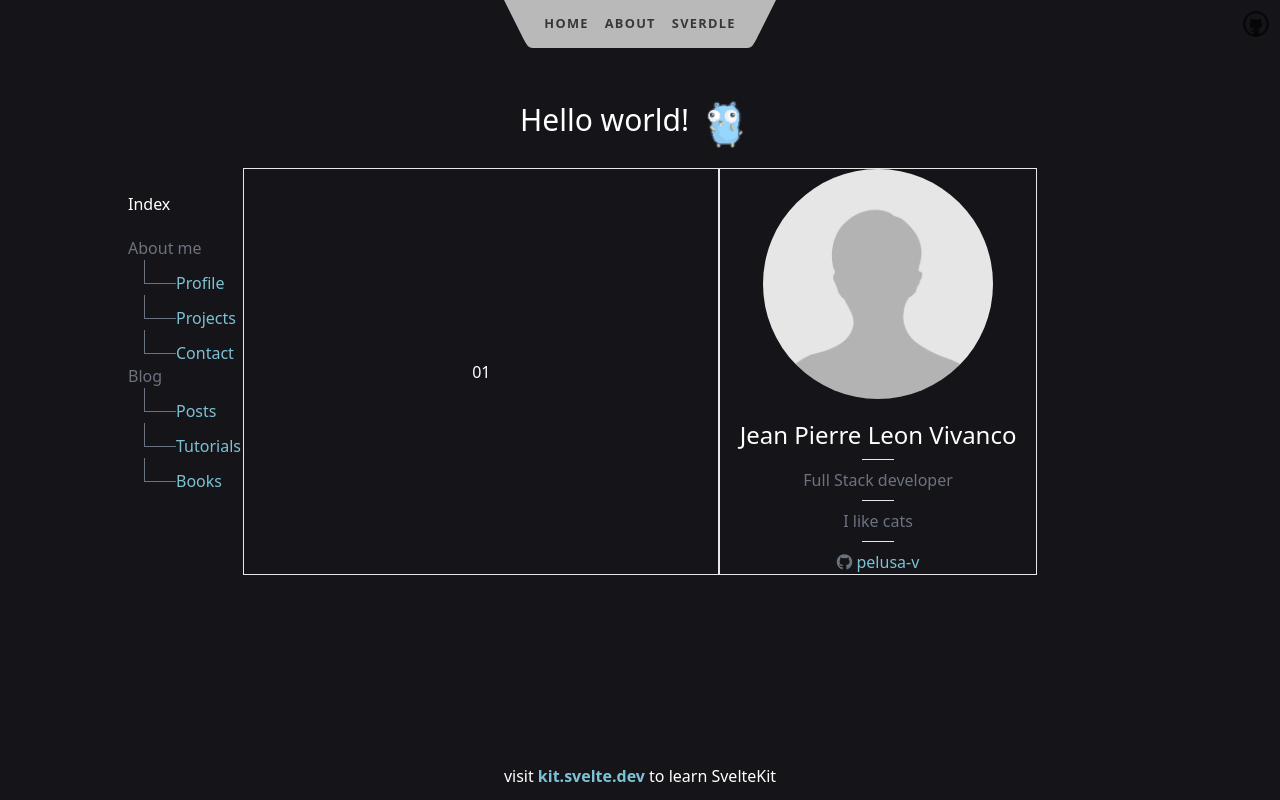
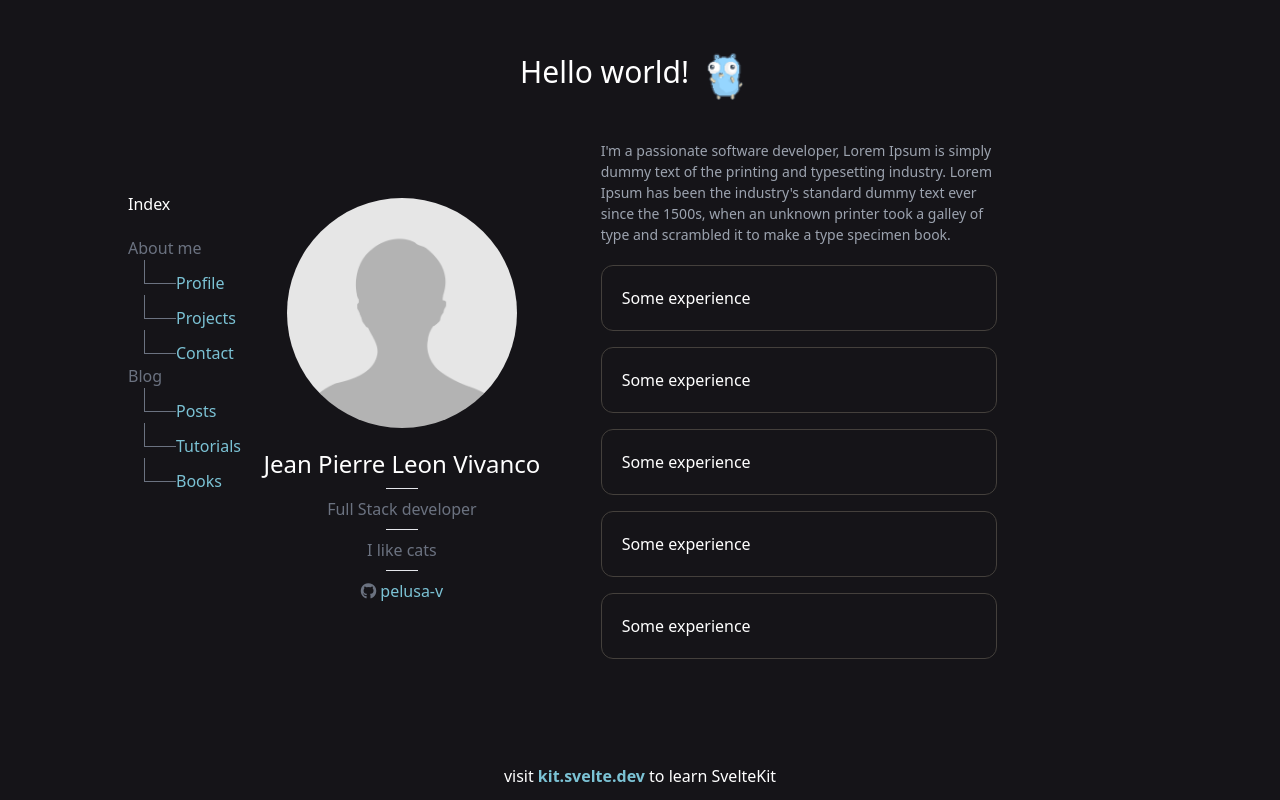
Before and after one commit to pelusa-v/portfolio-jp-ui, a SvelteKit app: page /profile in a window 1280 px wide. Built offline with nearby package versions, Linux system fonts and the light colour scheme.

Commit message:
Profile experience component 50%, layout done

```diff
--- a/src/routes/+layout.svelte
+++ b/src/routes/+layout.svelte
@@ -8,7 +8,7 @@
 
 <div class="app">
 
-	<Header />
+	<!-- <Header /> -->
 	<Sidebar data={sideBarData}/>
 
 	<main>
--- a/src/routes/profile/+page.svelte
+++ b/src/routes/profile/+page.svelte
@@ -2,6 +2,7 @@
     import ProfilePhoto from './ProfilePhoto.svelte';
     import Gopher from '../Gopher.svelte';
     import ProfileSummary from './ProfileSummary.svelte';
+    import ExperienceBadge from './ExperienceBadge.svelte';
     let desc1 = "Lorem ipsum dolor sit amet, consectetur adipiscing elit. Nunc semper justo a tellus rutrum varius. Maecenas quis metus vitae turpis tempus pharetra nec quis justo. Lorem ipsum dolor sit amet, consectetur adipiscing elit. Fusce tristique nibh felis, non mattis mi hendrerit in. Sed non elit eu mi suscipit dictum elementum nec mauris"
     let desc2 = "Proyecto desarrollado con fines educativos"
     let desc3 = "Vivamus ac luctus massa. Quisque laoreet, ipsum non venenatis consectetur, mauris elit gravida nunc, tincidunt placerat elit tortor sit amet tellus. Ut vitae sagittis nibh."
@@ -16,8 +17,8 @@
 </div>
 
 <div class="flex justify-center items-center">
-  <div class="aboutme-container flex flex-wrap md:flex-nowrap">
-    <div class="flex flex-wrap justify-center items-center border w-full md:w-2/5 lg:w-2/5 md:order-2">
+  <div class="py-3 aboutme-container flex flex-wrap md:flex-nowrap">
+    <div class="flex flex-wrap justify-center items-center w-full md:w-2/5 lg:w-2/5 md:order-1">
       <div>
         <ProfilePhoto></ProfilePhoto>
         <ProfileSummary
@@ -28,8 +29,32 @@
           summary="I like cats"></ProfileSummary>
       </div>
     </div>
-    <div class="flex justify-center items-center border w-full md:w-3/5 lg:w-3/5 md:order-1">
-      01
+    <div class=" w-full md:w-3/5 lg:w-3/5 md:order-2 overflow-y-scroll scrollbar">
+      <div class="px-10 py-2">
+        <div class="mb-5 text-sm font-light text-gray-400">
+          <p>I'm a passionate software developer, Lorem Ipsum is simply dummy text of the printing and typesetting industry.
+            Lorem Ipsum has been the industry's standard dummy text ever since the 1500s, when an unknown printer took a galley of type and
+            scrambled it to make a type specimen book.</p>
+        </div>
+        <div>
+          <ExperienceBadge/>
+        </div>
+        <div>
+          <ExperienceBadge/>
+        </div>
+        <div>
+          <ExperienceBadge/>
+        </div>
+        <div>
+          <ExperienceBadge/>
+        </div>
+        <div>
+          <ExperienceBadge/>
+        </div>
+        <div>
+          <ExperienceBadge/>
+        </div>
+      </div>
     </div>
   </div>
 </div>
--- /dev/null
+++ b/src/routes/profile/ExperienceBadge.svelte
@@ -0,0 +1,13 @@
+<script>
+
+</script>
+
+<div class="rounded-xl bg-transparent p-5 mt-0 mb-4 border border-stone-700">
+    <div>
+        Some experience
+    </div>
+</div>
+
+<style>
+
+</style>
```
